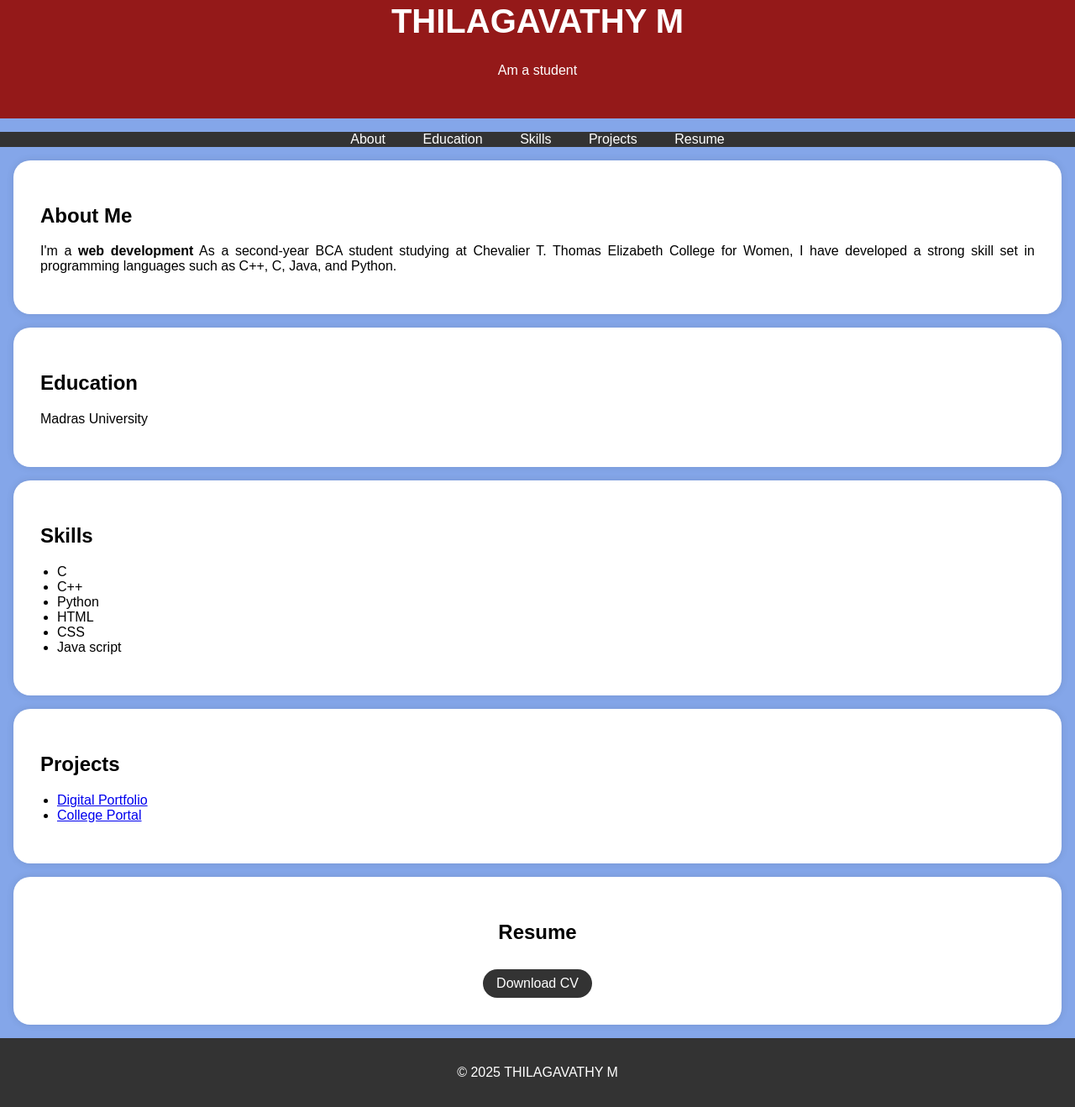
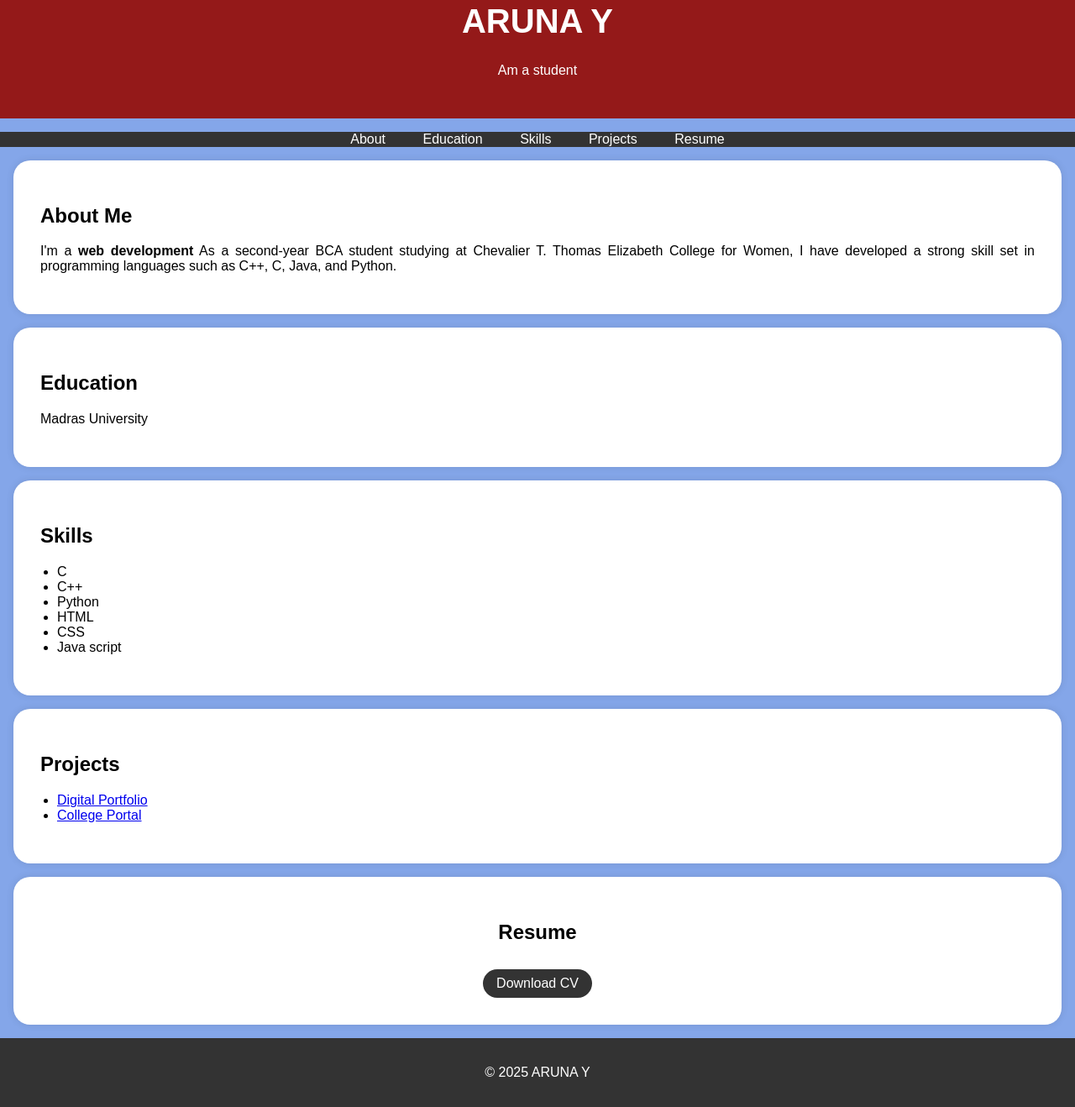
Before and after one commit to ArunaElize2006/profolio, a plain HTML site: page Index.html in a window 1280 px wide. Shown: the part 56-1374 px from the top of the page at 84% size. Drawn offline with Linux system fonts and the light colour scheme.

Commit message:
Update Index.html

```diff
--- a/Index.html
+++ b/Index.html
@@ -96,7 +96,7 @@
         <div class="header-content">
             <!-- Add your profile picture here -->
            <!-- <img src="passport photo.jpg" alt="Your Profile Picture" class="profile-picture"> -->
-            <h1>THILAGAVATHY M</h1>
+            <h1>ARUNA Y</h1>
             <p>Am  a student</p>
         </div>
     </header>
@@ -171,7 +171,7 @@
     </section>
 
     <footer>
-        <p>&copy; 2025 THILAGAVATHY M</p>
+        <p>&copy; 2025 ARUNA Y</p>
     </footer>
 
     <script>
```
